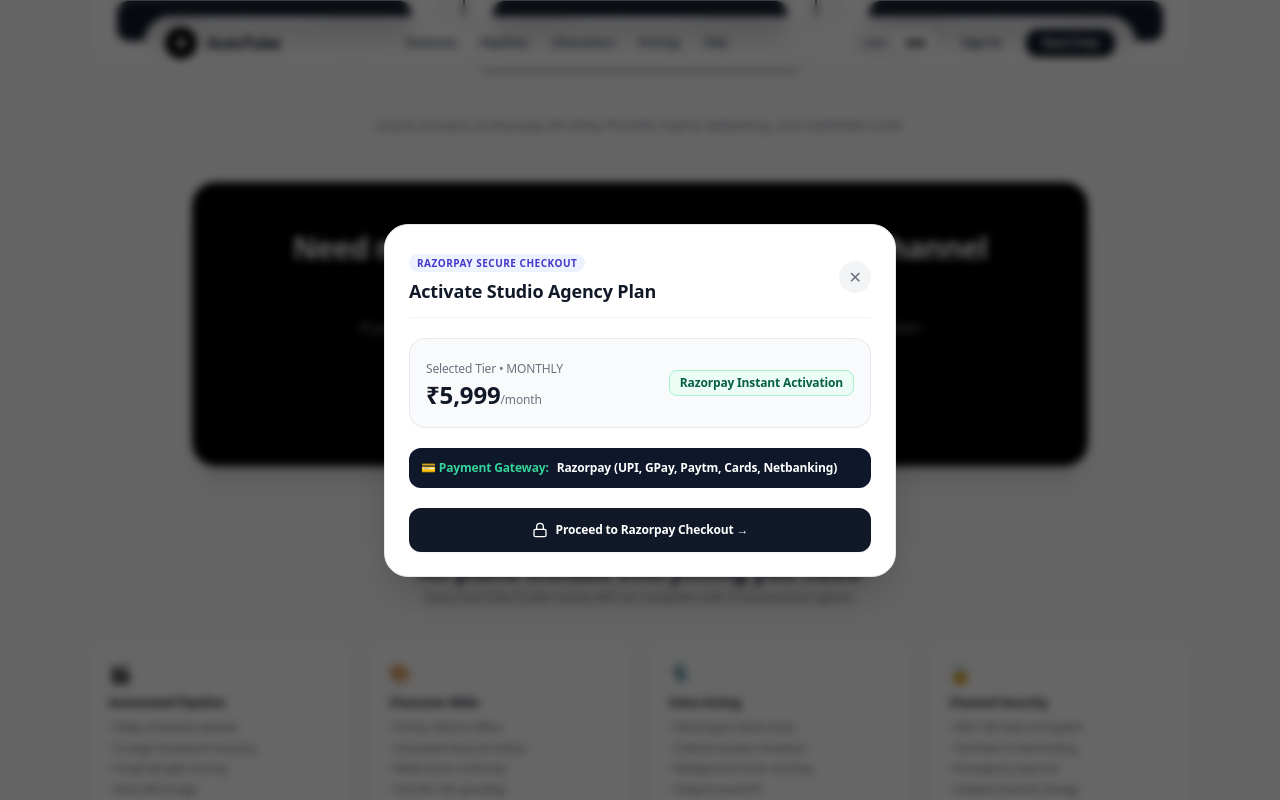
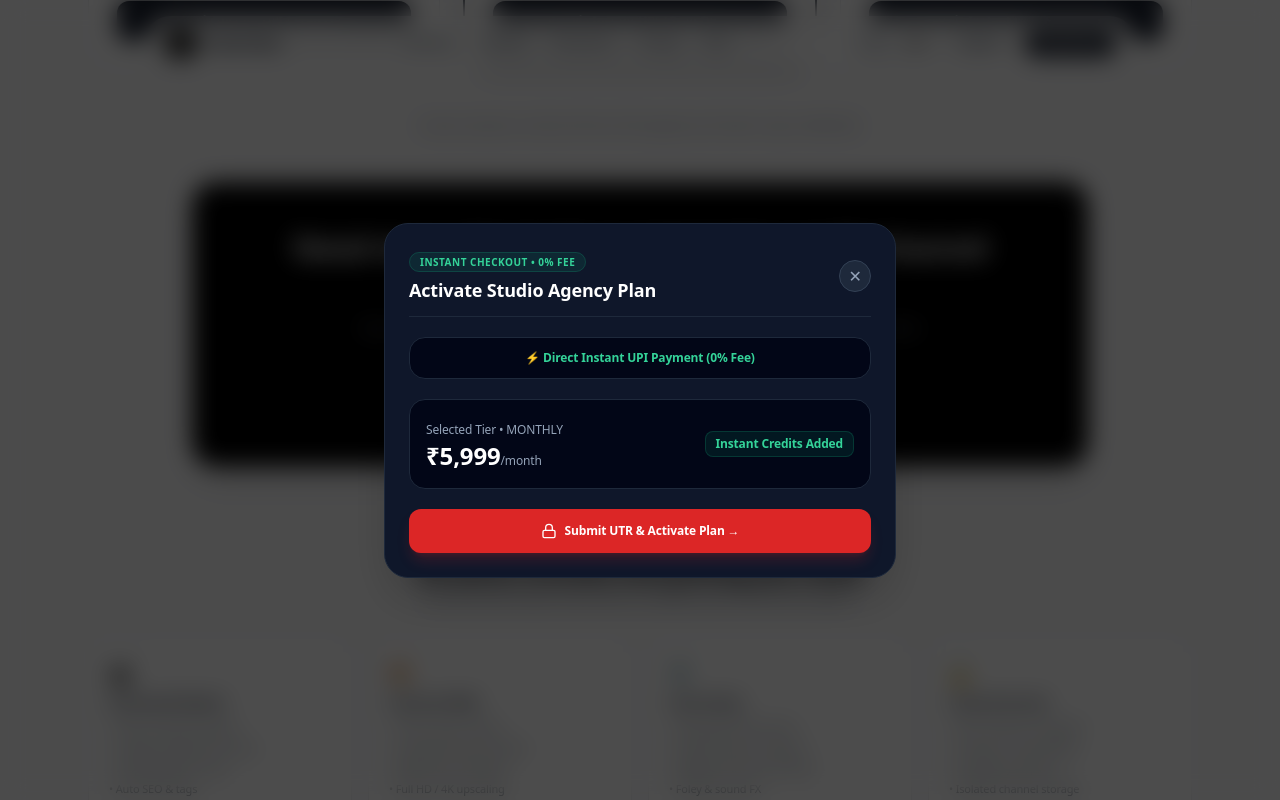
Before and after one commit to Mithilesh1310/AutoTube-Ai, a Next.js app in the folder frontend/: page / in a window 1280 px wide. Both pictures are taken after a click on the button "Contact Studio Sales". Shown: the part 2385-3185 px from the top of the page. Built offline with nearby package versions, Linux system fonts and the light colour scheme; no server answers.

Commit message:
Remove Razorpay completely and default to 100% Direct Instant UPI with Q596657023@ybl

```diff
--- a/frontend/src/app/page.tsx
+++ b/frontend/src/app/page.tsx
@@ -19,9 +19,11 @@
 
   // Checkout Modal State
   const [checkoutPlan, setCheckoutPlan] = useState<PlanItem | null>(null);
-  const [selectedGateway, setSelectedGateway] = useState<'STRIPE' | 'RAZORPAY'>('RAZORPAY');
+  const [selectedGateway, setSelectedGateway] = useState<'UPI' | 'RAZORPAY'>('UPI');
   const [isProcessing, setIsProcessing] = useState(false);
   const [checkoutSuccess, setCheckoutSuccess] = useState<string | null>(null);
+  const [upiData, setUpiData] = useState<any | null>(null);
+  const [utrNumber, setUtrNumber] = useState<string>('');
 
   useEffect(() => {
     fetchPlans()
@@ -29,15 +31,70 @@
       .catch(err => console.error("Failed to load plans:", err));
   }, []);
 
-  const handleOpenCheckout = (plan: PlanItem) => {
+  const handleOpenCheckout = async (plan: PlanItem) => {
     setCheckoutPlan(plan);
     setCheckoutSuccess(null);
+    setUtrNumber('');
+    setIsProcessing(true);
+    try {
+      const session = await createCheckoutSession({
+        plan_tier: plan.id,
+        billing_cycle: billingCycle,
+        currency: currency,
+        gateway: "UPI",
+        user_id: 1
+      });
+      setUpiData(session);
+    } catch (err: any) {
+      console.error("Failed to load UPI checkout data:", err);
+    } finally {
+      setIsProcessing(false);
+    }
+  };
+
+  const handleSwitchGateway = async (gw: 'UPI' | 'RAZORPAY') => {
+    setSelectedGateway(gw);
+    if (gw === 'UPI' && checkoutPlan && !upiData) {
+      setIsProcessing(true);
+      try {
+        const session = await createCheckoutSession({
+          plan_tier: checkoutPlan.id,
+          billing_cycle: billingCycle,
+          currency: currency,
+          gateway: "UPI",
+          user_id: 1
+        });
+        setUpiData(session);
+      } catch (err) {
+        console.error(err);
+      } finally {
+        setIsProcessing(false);
+      }
+    }
   };
 
   const handleExecutePayment = async () => {
     if (!checkoutPlan) return;
     setIsProcessing(true);
     try {
+      if (selectedGateway === 'UPI') {
+        const txnId = utrNumber.trim() || upiData?.session_id || `utr_${Date.now()}`;
+        const verified = await verifyPayment({
+          plan_tier: checkoutPlan.id,
+          billing_cycle: billingCycle,
+          currency: currency,
+          gateway: "UPI",
+          transaction_id: txnId,
+          amount: upiData?.amount || checkoutPlan.pricing[currency].monthly,
+          user_id: 1
+        });
+        setCheckoutSuccess(`🎉 ${verified.message} Plan valid until ${verified.valid_until}.`);
+        setTimeout(() => {
+          window.location.href = '/dashboard';
+        }, 1800);
+        return;
+      }
+
       const session = await createCheckoutSession({
         plan_tier: checkoutPlan.id,
         billing_cycle: billingCycle,
@@ -64,7 +121,7 @@
       setCheckoutSuccess(`🎉 ${verified.message} Plan valid until ${verified.valid_until}.`);
       setTimeout(() => {
         window.location.href = '/dashboard';
-      }, 2000);
+      }, 1800);
     } catch (err: any) {
       alert("Payment processing error: " + err.message);
     } finally {
@@ -290,8 +347,8 @@
                   AT
                 </div>
                 <div>
-                  <h3 className="text-sm font-bold text-gray-900">Kids CartoonUniverse &bull; Studio</h3>
-                  <p className="text-[11px] text-gray-400">Autonomous Hindi Story Channel</p>
+                  <h3 className="text-sm font-bold text-gray-900">AutoTube AI &bull; Demo Studio</h3>
+                  <p className="text-[11px] text-gray-400">Autonomous 3D Video Production Engine</p>
                 </div>
               </div>
               <div className="flex items-center gap-2">
@@ -500,7 +557,7 @@
                     onClick={() => handleOpenCheckout(plan)}
                     className="w-full py-3 rounded-xl btn-polymer-black text-xs font-bold transition shadow-xs flex items-center justify-center gap-1"
                   >
-                    <span>Pay with Razorpay →</span>
+                    <span>Pay via Instant UPI / Scan QR →</span>
                   </button>
                 </div>
               </div>
@@ -509,7 +566,7 @@
         </div>
 
         <div className="text-center text-xs text-gray-500">
-          Instant activation via Razorpay UPI (GPay, PhonePe, Paytm), Netbanking, and Credit/Debit Cards.
+          Instant activation via Direct 0% Fee UPI (Google Pay, PhonePe, Paytm, BHIM QR).
         </div>
 
         {/* Polymer Black Callout Box */}
@@ -689,57 +746,132 @@
 
       {/* 9. Checkout & Subscription Modal */}
       {checkoutPlan && (
-        <div className="fixed inset-0 bg-black/60 backdrop-blur-sm z-50 flex items-center justify-center p-4 animate-in fade-in">
-          <div className="bg-white border border-gray-200 rounded-3xl max-w-lg w-full p-6 space-y-5 shadow-2xl relative">
-            <div className="flex items-center justify-between border-b border-gray-100 pb-3">
+        <div className="fixed inset-0 bg-black/70 backdrop-blur-md z-50 flex items-center justify-center p-4 animate-in fade-in">
+          <div className="bg-slate-900 border border-slate-800 text-white rounded-3xl max-w-lg w-full p-6 space-y-5 shadow-2xl relative max-h-[90vh] overflow-y-auto">
+            <div className="flex items-center justify-between border-b border-slate-800 pb-3">
               <div>
-                <span className="text-[10px] font-bold uppercase tracking-wider text-indigo-700 bg-indigo-50 px-2 py-0.5 rounded-full">
-                  Razorpay Secure Checkout
+                <span className="text-[10px] font-bold uppercase tracking-wider text-emerald-400 bg-emerald-500/10 px-2.5 py-0.5 rounded-full border border-emerald-500/20">
+                  Instant Checkout &bull; 0% Fee
                 </span>
-                <h3 className="font-extrabold text-lg text-gray-900 mt-1">Activate {checkoutPlan.name} Plan</h3>
+                <h3 className="font-extrabold text-lg text-white mt-1">Activate {checkoutPlan.name} Plan</h3>
               </div>
               <button
                 onClick={() => setCheckoutPlan(null)}
-                className="w-8 h-8 rounded-full bg-gray-100 text-gray-500 hover:text-black flex items-center justify-center"
+                className="w-8 h-8 rounded-full bg-slate-800 text-slate-400 hover:text-white flex items-center justify-center border border-slate-700"
               >
                 ✕
               </button>
             </div>
 
+            {/* Instant UPI Active Header */}
+            <div className="p-3 bg-slate-950 rounded-2xl border border-slate-800 text-center">
+              <span className="text-xs font-bold text-emerald-400 flex items-center justify-center gap-1.5">
+                <span>⚡ Direct Instant UPI Payment (0% Fee)</span>
+              </span>
+            </div>
+
             {/* Price Confirmation */}
-            <div className="p-4 rounded-2xl bg-gray-50 border border-gray-200/80 flex items-center justify-between">
+            <div className="p-4 rounded-2xl bg-slate-950 border border-slate-800 flex items-center justify-between">
               <div>
-                <span className="text-xs text-gray-500 font-medium">Selected Tier &bull; {billingCycle}</span>
-                <div className="text-2xl font-black text-gray-900">
+                <span className="text-xs text-slate-400 font-medium">Selected Tier &bull; {billingCycle}</span>
+                <div className="text-2xl font-black text-white">
                   {checkoutPlan.pricing[currency].currency_symbol}
                   {billingCycle === 'ANNUAL'
                     ? checkoutPlan.pricing[currency].annual.toLocaleString()
                     : checkoutPlan.pricing[currency].monthly.toLocaleString()}
-                  <span className="text-xs font-normal text-gray-500">
+                  <span className="text-xs font-normal text-slate-400">
                     {billingCycle === 'ANNUAL' ? '/year' : '/month'}
                   </span>
                 </div>
               </div>
-              <span className="px-2.5 py-1 rounded-lg text-xs font-bold bg-emerald-50 text-emerald-800 border border-emerald-200">
-                Razorpay Instant Activation
+              <span className="px-2.5 py-1 rounded-lg text-xs font-bold bg-emerald-500/10 text-emerald-400 border border-emerald-500/20">
+                Instant Credits Added
               </span>
             </div>
 
-            {/* Gateway Info */}
-            <div className="p-3 rounded-xl bg-slate-900 text-white text-xs font-semibold flex items-center gap-2">
-              <span className="text-emerald-400 font-bold">💳 Payment Gateway:</span>
-              <span>Razorpay (UPI, GPay, Paytm, Cards, Netbanking)</span>
-            </div>
+            {/* UPI Option View */}
+            {selectedGateway === 'UPI' && upiData && (
+              <div className="space-y-4 animate-in fade-in">
+                {/* Dynamic QR Code */}
+                <div className="p-4 rounded-2xl bg-slate-950 border border-slate-800 text-center space-y-3">
+                  <div className="text-xs font-bold text-slate-300 flex items-center justify-center gap-2">
+                    <span>Scan with GPay / PhonePe / Paytm / BHIM</span>
+                  </div>
+
+                  <div className="w-48 h-48 mx-auto p-2 bg-white rounded-2xl border-4 border-emerald-500/40 shadow-xl flex items-center justify-center">
+                    <img
+                      src={upiData.qr_code_url}
+                      alt="UPI Dynamic QR Code"
+                      className="w-full h-full object-contain"
+                    />
+                  </div>
+
+                  <div className="flex items-center justify-center gap-2 text-xs">
+                    <span className="text-slate-400 font-mono bg-slate-900 px-3 py-1 rounded-lg border border-slate-800">
+                      UPI VPA: <strong className="text-emerald-400">{upiData.upi_id}</strong>
+                    </span>
+                    <button
+                      onClick={() => navigator.clipboard.writeText(upiData.upi_id)}
+                      className="px-2.5 py-1 rounded-lg bg-slate-800 text-slate-300 hover:text-white text-[11px] font-bold border border-slate-700"
+                    >
+                      Copy VPA
+                    </button>
+                  </div>
+                </div>
+
+                {/* Mobile Direct Apps */}
+                <div className="space-y-2">
+                  <label className="text-[11px] font-bold uppercase tracking-wider text-slate-400 block">
+                    Or Tap to Pay via UPI App (Mobile):
+                  </label>
+                  <div className="grid grid-cols-3 gap-2">
+                    <a
+                      href={upiData.upi_link}
+                      className="py-2.5 px-2 rounded-xl bg-slate-800 hover:bg-slate-700 border border-slate-700 text-center text-xs font-bold text-white transition flex flex-col items-center gap-1"
+                    >
+                      <span>💙 GPay</span>
+                    </a>
+                    <a
+                      href={upiData.upi_link}
+                      className="py-2.5 px-2 rounded-xl bg-slate-800 hover:bg-slate-700 border border-slate-700 text-center text-xs font-bold text-white transition flex flex-col items-center gap-1"
+                    >
+                      <span>💜 PhonePe</span>
+                    </a>
+                    <a
+                      href={upiData.upi_link}
+                      className="py-2.5 px-2 rounded-xl bg-slate-800 hover:bg-slate-700 border border-slate-700 text-center text-xs font-bold text-white transition flex flex-col items-center gap-1"
+                    >
+                      <span>💙 Paytm</span>
+                    </a>
+                  </div>
+                </div>
+
+                {/* UTR Reference Input */}
+                <div className="space-y-1.5 pt-2">
+                  <label className="text-xs font-bold text-slate-300 flex items-center justify-between">
+                    <span>12-Digit UTR / Transaction Ref No.</span>
+                    <span className="text-[10px] text-slate-400 font-normal">(Shown in your UPI app receipt)</span>
+                  </label>
+                  <input
+                    type="text"
+                    placeholder="e.g. 426890123456"
+                    value={utrNumber}
+                    onChange={(e) => setUtrNumber(e.target.value)}
+                    className="w-full px-4 py-2.5 rounded-xl bg-slate-950 border border-slate-800 text-white placeholder-slate-600 text-xs font-mono focus:outline-none focus:border-red-500"
+                  />
+                </div>
+              </div>
+            )}
 
             {checkoutSuccess ? (
-              <div className="p-3.5 rounded-xl bg-emerald-50 border border-emerald-200 text-emerald-900 text-xs font-bold text-center animate-in fade-in">
-                {checkoutSuccess} Redirecting to Studio...
+              <div className="p-4 rounded-2xl bg-emerald-500/10 border border-emerald-500/30 text-emerald-300 text-xs font-bold text-center animate-in fade-in">
+                {checkoutSuccess} Redirecting to Studio Console...
               </div>
             ) : (
               <button
                 onClick={handleExecutePayment}
                 disabled={isProcessing}
-                className="w-full py-3.5 rounded-xl btn-polymer-black text-xs font-bold transition shadow-sm flex items-center justify-center gap-2"
+                className="w-full py-3.5 rounded-xl bg-red-600 hover:bg-red-500 text-white text-xs font-bold transition shadow-lg shadow-red-600/20 flex items-center justify-center gap-2 disabled:opacity-50"
               >
                 {isProcessing ? (
                   <RefreshCw className="w-4 h-4 animate-spin" />
@@ -747,7 +879,9 @@
                   <Lock className="w-4 h-4" />
                 )}
                 <span>
-                  {isProcessing ? "Processing Razorpay Activation..." : `Proceed to Razorpay Checkout →`}
+                  {isProcessing
+                    ? "Verifying Payment & Activating..."
+                    : "Submit UTR & Activate Plan →"}
                 </span>
               </button>
             )}
--- a/frontend/src/app/pricing/page.tsx
+++ b/frontend/src/app/pricing/page.tsx
@@ -396,30 +396,9 @@
               </p>
             </div>
 
-            {/* Gateway Selector Tabs */}
-            <div className="grid grid-cols-2 gap-2 bg-slate-900 p-1 rounded-2xl border border-slate-800">
-              <button
-                type="button"
-                onClick={() => handleSwitchGateway('UPI')}
-                className={`py-2 rounded-xl text-xs font-bold transition flex items-center justify-center gap-1.5 ${
-                  selectedGateway === 'UPI'
-                    ? 'bg-emerald-600 text-white shadow-md'
-                    : 'text-slate-400 hover:text-white'
-                }`}
-              >
-                <Zap className="w-3.5 h-3.5" /> Instant UPI (0% Fee)
-              </button>
-              <button
-                type="button"
-                onClick={() => handleSwitchGateway('RAZORPAY')}
-                className={`py-2 rounded-xl text-xs font-bold transition flex items-center justify-center gap-1.5 ${
-                  selectedGateway === 'RAZORPAY'
-                    ? 'bg-blue-600 text-white shadow-md'
-                    : 'text-slate-400 hover:text-white'
-                }`}
-              >
-                <CreditCard className="w-3.5 h-3.5" /> Razorpay
-              </button>
+            {/* Instant UPI Header */}
+            <div className="bg-slate-900 p-3 rounded-2xl border border-slate-800 text-center">
+              <p className="text-xs font-bold text-emerald-400">⚡ Direct Instant UPI Payment (0% Fee)</p>
             </div>
 
             {/* Instant UPI Payment Body */}
```
